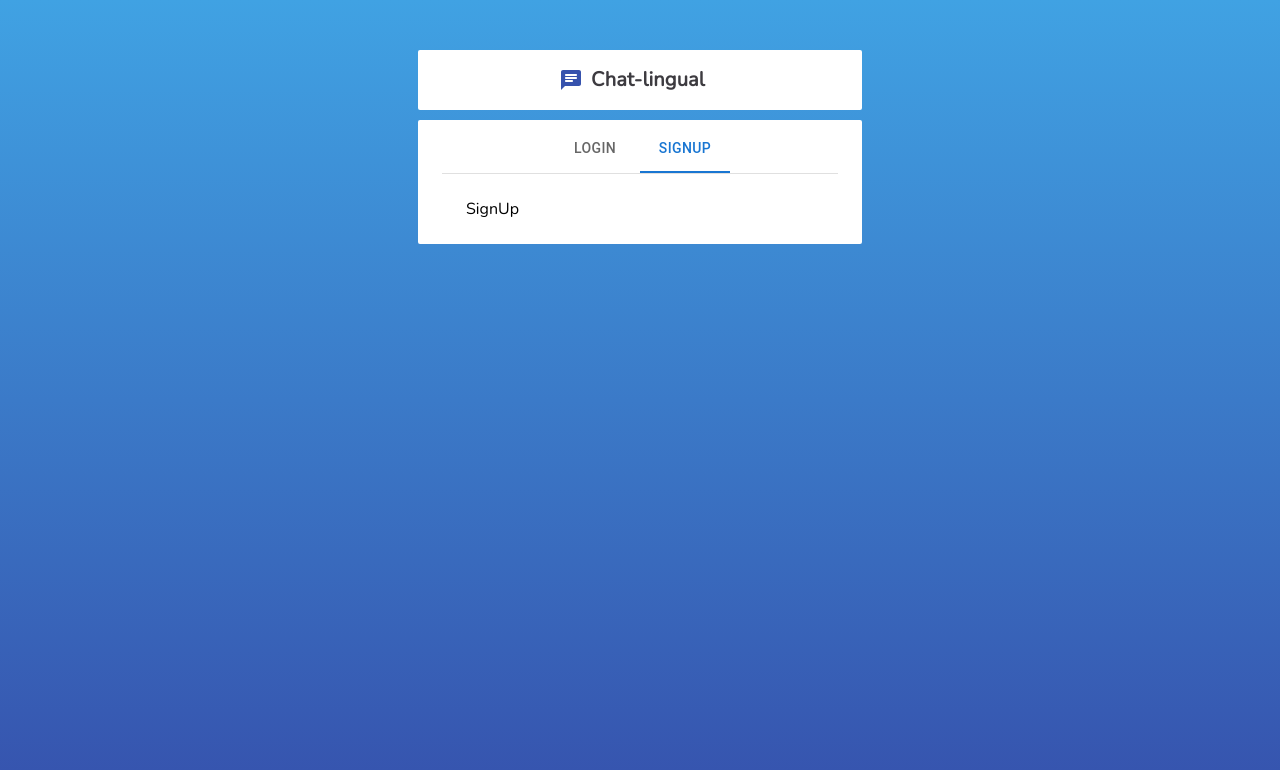
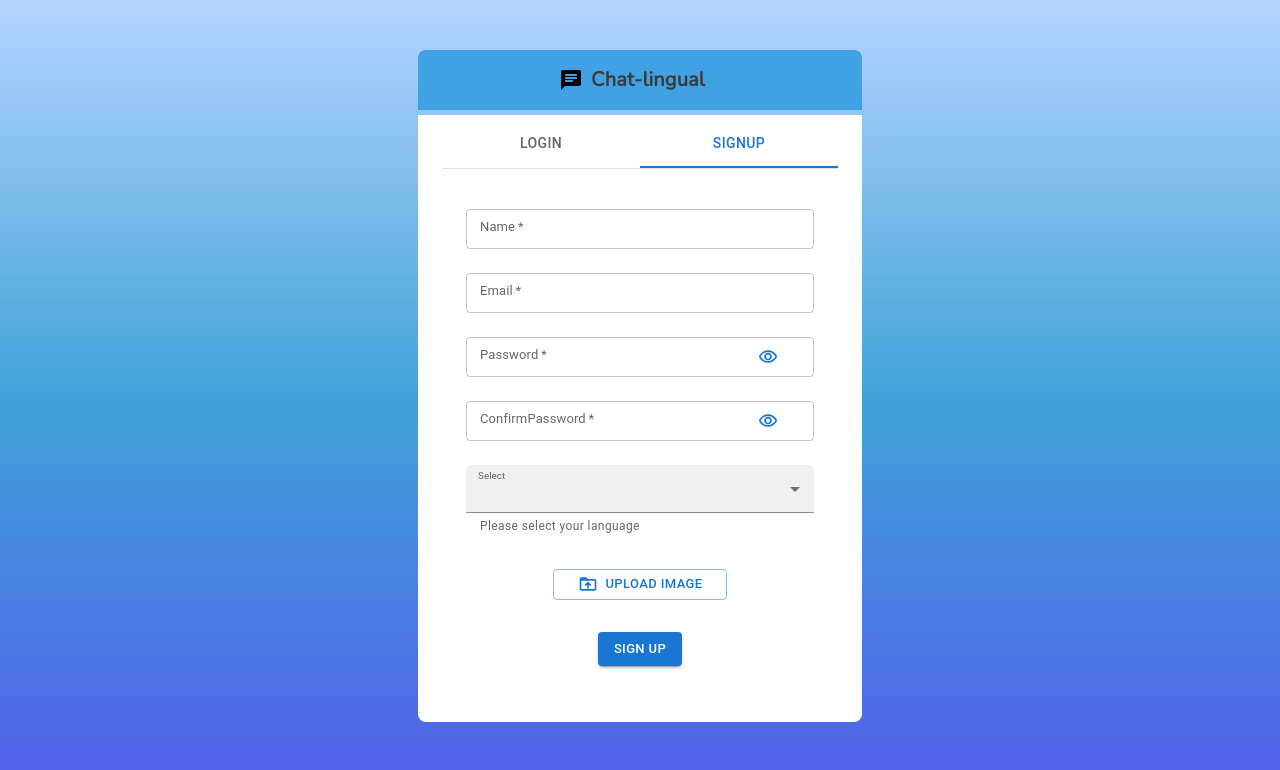
Before and after one commit to kareenabhade/Chat-lingual, a React (Create React App) app in the folder frontend/: page / in a window 1280 px wide. Both pictures are taken after a click on the tab "SIGNUP". Shown: the top 770 px of the page. Built offline with nearby package versions, Linux system fonts and the light colour scheme.

Commit message:
Homepage ui

```diff
--- a/frontend/public/index.html
+++ b/frontend/public/index.html
@@ -2,14 +2,12 @@
 <html lang="en">
   <head>
     <meta charset="utf-8" />
-    <link rel="icon" href="%PUBLIC_URL%/favicon.ico" />
     <meta name="viewport" content="width=device-width, initial-scale=1" />
     <meta name="theme-color" content="#000000" />
     <meta
       name="description"
       content="Web site created using create-react-app"
     />
-    <link rel="apple-touch-icon" href="%PUBLIC_URL%/logo192.png" />
     <!--
       manifest.json provides metadata used when your web app is installed on a
       user's mobile device or desktop. See https://developers.google.com/web/fundamentals/web-app-manifest/
@@ -24,7 +22,9 @@
       work correctly both with client-side routing and a non-root public URL.
       Learn how to configure a non-root public URL by running `npm run build`.
     -->
-    <title>React App</title>
+    <link rel="icon" type="image/png" href="./favicon.png">
+
+    <title>Chat-lingual</title>
   </head>
   <body>
     <noscript>You need to enable JavaScript to run this app.</noscript>
--- /dev/null
+++ b/frontend/src/Components/Authentication/Login.jsx
@@ -0,0 +1,64 @@
+import React,{useState} from 'react'
+import TextField from '@mui/material/TextField';
+import Stack from '@mui/material/Stack';
+import VisibilityOutlinedIcon from '@mui/icons-material/VisibilityOutlined';
+import VisibilityOffOutlinedIcon from '@mui/icons-material/VisibilityOffOutlined';
+import { FormControl,
+        InputAdornment,
+        Button } from '@mui/material';
+
+const Login = () => {
+    const [email, setEmail] = useState('');
+    const [password, setPassword] = useState('');
+    const [showPassword,setShowPassword] =  useState(false);
+  return (
+    <Stack spacing={2}>
+
+        <FormControl sx={{justifyContent:"center",
+                          alignItems:"center",
+                          display:"flex",
+                        }}>
+
+        <TextField
+          label="Email"
+          value={email}
+          onChange={(e) => setEmail(e.target.value)}
+          fullWidth
+          margin="normal"
+          size='small'
+          required
+          InputLabelProps={{style: {fontSize:"small"}}}
+        />
+
+
+        <TextField
+          label="Password"
+          value={password}
+          type={!showPassword?'password':'text'}
+          onChange={(e) => setPassword(e.target.value)}
+          fullWidth
+          margin="normal"
+          size='small'
+          required
+          InputLabelProps={{style: {fontSize:"small"}}}
+          InputProps={{
+           endAdornment: (
+            <InputAdornment position="end">
+             <Button onClick={()=>setShowPassword(!showPassword)}>
+                {!showPassword?<VisibilityOutlinedIcon  fontSize='small'/>:<VisibilityOffOutlinedIcon  fontSize='small'/>}
+            </Button>
+            </InputAdornment>
+          ),
+          }}
+        />
+
+        <Button size='medium' variant="contained" color="primary" type="submit" sx={{m:4, fontSize:'small'}}>
+          Login
+        </Button>
+        </FormControl>
+
+   </Stack>
+  )
+}
+
+export default Login
--- /dev/null
+++ b/frontend/src/Components/Authentication/SignUp.jsx
@@ -0,0 +1,147 @@
+import React,{useState} from 'react';
+import TextField from '@mui/material/TextField';
+import Stack from '@mui/material/Stack';
+import VisibilityOutlinedIcon from '@mui/icons-material/VisibilityOutlined';
+import VisibilityOffOutlinedIcon from '@mui/icons-material/VisibilityOffOutlined';
+import DriveFolderUploadIcon from '@mui/icons-material/DriveFolderUpload';
+import MenuItem from '@mui/material/MenuItem';
+import { languages } from './languageData';
+
+import { FormControl,
+        InputAdornment,
+        Button } from '@mui/material';
+
+
+
+
+const SignUp = () => {
+  const [name, setName] = useState('');
+  const [email, setEmail] = useState('');
+  const [password, setPassword] = useState('');
+  const [confirmPassword, setConfirmPassword] = useState('');
+  const [showPassword,setShowPassword] =  useState(false);
+  const [showConfirmPassword,setShowConfirmPassword] =  useState(false);
+  const [language, setLanguage] = useState("English");
+  const [pic,setpic] = useState();
+
+  function handleSubmit(){
+
+  }
+
+  function postDetails(pics){
+
+  }
+
+  return (
+    <Stack spacing={2} >
+
+      <FormControl sx={{
+            justifyContent:"center",
+            alignItems:"center",
+            display:"flex",
+           }}>
+
+        <TextField
+          label="Name"
+          value={name}
+          onChange={(e) => setName(e.target.value)}
+          fullWidth
+          margin='normal'
+          size='small'
+          variant="outlined"
+          required
+          InputLabelProps={{style: {fontSize:"small"}}}
+          />
+
+        <TextField
+          label="Email"
+          value={email}
+          onChange={(e) => setEmail(e.target.value)}
+          fullWidth
+          margin="normal"
+          size='small'
+          required
+          InputLabelProps={{style: {fontSize:"small"}}}
+        />
+
+
+        <TextField
+          label="Password"
+          value={password}
+          type={!showPassword?'password':'text'}
+          onChange={(e) => setPassword(e.target.value)}
+          fullWidth
+          margin="normal"
+          size='small'
+          required
+          InputLabelProps={{style: {fontSize:"small"}}}
+          InputProps={{
+           endAdornment: (
+            <InputAdornment position="end">
+             <Button onClick={()=>setShowPassword(!showPassword)}>
+                {!showPassword?<VisibilityOutlinedIcon  fontSize='small'/>:<VisibilityOffOutlinedIcon  fontSize='small'/>}
+            </Button>
+            </InputAdornment>
+          ),
+          }}
+        />
+
+        <TextField
+          label="ConfirmPassword"
+          value={confirmPassword}
+          type={!showConfirmPassword?'password':'text'}
+          onChange={(e) => setConfirmPassword(e.target.value)}
+          fullWidth
+          margin="normal"
+          size='small'
+          required
+          InputLabelProps={{style: {fontSize:"small"}}}
+          InputProps={{
+           endAdornment: (
+            <InputAdornment position="end">
+             <Button onClick={()=>{setShowConfirmPassword(!showConfirmPassword)}}>
+                {!showConfirmPassword?<VisibilityOutlinedIcon fontSize='small'/>:<VisibilityOffOutlinedIcon fontSize='small'/>}
+            </Button>
+            </InputAdornment>
+          ),
+          }}
+        />
+
+
+        <TextField
+          id="language"
+          select
+          label="Select"
+          defaultValue="English"
+          helperText="Please select your language"
+          variant="filled"
+          fullWidth
+          size='small'
+          sx={{m:2}}
+          InputLabelProps={{style: {fontSize:"small"}}}
+        >
+          {languages.map((language,index) => (
+            <MenuItem key={index} value={language.language_name} onChange={(e)=>setLanguage(e.target.value)}>
+              {language.language_name}
+            </MenuItem>
+          ))}
+        </TextField>
+
+
+           <Button variant="outlined" color="primary" component="label" size='small' sx={{width:"50%",marginTop:2, fontSize:"small"}}>
+            <DriveFolderUploadIcon fontSize='small' sx={{mr:1}}/>
+             Upload Image
+             <input type="file" accept="image/*" onChange={(e)=>postDetails(e.target.files[0])} hidden />
+            </Button>
+
+
+
+        <Button size='medium' variant="contained" color="primary" type="submit" sx={{m:4, fontSize:'small'}}>
+          Sign Up
+        </Button>
+        </FormControl>
+      </Stack>
+  )
+}
+
+export default SignUp
--- /dev/null
+++ b/frontend/src/Components/Authentication/languageData.js
@@ -0,0 +1,77 @@
+export const languages = [
+    {
+        "language_name": "Haitian Creole"
+    },
+    {
+        "language_name": "Malayalam"
+    },
+    {
+        "language_name": "Finnish"
+    },
+    {
+        "language_name": "Zulu"
+    },
+    {
+        "language_name": "Yiddish"
+    },
+    {
+        "language_name": "Mongolian"
+    },
+    {
+        "language_name": "New Zealand Sign Language"
+    },
+    {
+        "language_name": "Latvian"
+    },
+    {
+        "language_name": "Kashmiri"
+    },
+    {
+        "language_name": "Thai"
+    },
+    {
+        "language_name": "Luxembourgish"
+    },
+    {
+        "language_name": "Papiamento"
+    },
+    {
+        "language_name": "Mongolian"
+    },
+    {
+        "language_name": "Belarusian"
+    },
+    {
+        "language_name": "Japanese"
+    },
+    {
+        "language_name": "German"
+    },
+    {
+        "language_name": "Zulu"
+    },
+    {
+        "language_name": "Malagasy"
+    },
+    {
+        "language_name": "Kazakh"
+    },
+    {
+        "language_name": "Kannada"
+    },
+    {
+        "language_name": "Spanish"
+    },
+    {
+        "language_name": "Gagauz"
+    },
+    {
+        "language_name": "Zulu"
+    },
+    {
+        "language_name": "West Frisian"
+    },
+    {
+        "language_name": "Tetum"
+    }
+]
--- a/frontend/src/index.css
+++ b/frontend/src/index.css
@@ -3,7 +3,7 @@ body{
     font-family: 'Nunito', sans-serif;
     margin:0px;
     padding: 0px;
-    background-image: linear-gradient(#40A2E3, #3652AD);
+    background-image: linear-gradient(#B4D4FF, #40A2D8,#525CEB);
     /* background-image: url("./background chat.png");
     background-size: cover; */
 }
--- a/frontend/src/pages/HomePage.jsx
+++ b/frontend/src/pages/HomePage.jsx
@@ -7,16 +7,17 @@ export const HomePage = () => {
 
   return (<>
     <Container maxWidth='xs'
-    sx={{backgroundColor:'white',
+    sx={{backgroundColor:'#40A2E3', p:3,
             height:'60px',
             display:'flex',
             justifyContent:'center',
             alignItems:'center',
             color:'black',
-            borderRadius:"2px",
+            borderTopLeftRadius:"8px",
+            borderTopRightRadius:"8px",
             marginTop:"50px"
             }}>
-      <ChatRoundedIcon sx={{mr:1, color:"#3652AD"}}/>
+      <ChatRoundedIcon sx={{mr:1, color:"black"}}/>
       <Typography
             variant="h6"
             sx={{
--- a/frontend/src/pages/Hometab.jsx
+++ b/frontend/src/pages/Hometab.jsx
@@ -5,6 +5,9 @@ import Tab from '@mui/material/Tab';
 import TabContext from '@mui/lab/TabContext';
 import TabList from '@mui/lab/TabList';
 import TabPanel from '@mui/lab/TabPanel';
+import Login from '../Components/Authentication/Login';
+import SignUp from '../Components/Authentication/SignUp';
+
 
 export default function Hometab() {
   const [value, setValue] = React.useState('1');
@@ -20,23 +23,25 @@ export default function Hometab() {
             justifyContent:'center',
             alignItems:'center',
             color:'black',
-            borderRadius:"2px",
-            marginTop:"10px",
-            fontFamily:"Nunito"
+            marginTop:"5px",
+            fontFamily:"Nunito",
+            borderBottomLeftRadius:"8px",
+            borderBottomRightRadius:"8px",
     }}>
     <Box sx={{ width: '100%',marginTop:"5px"}}>
       <TabContext value={value}>
         <Box sx={{ borderBottom: 1, borderColor: 'divider',
-                  display:'flex',
-                  justifyContent:'center',
-                  alignItems:'center',  }}>
+                  // display:'flex',
+                  // justifyContent:'center',
+                  // alignItems:'center',
+                    }}>
           <TabList onChange={handleChange} aria-label="lab API tabs example" >
-            <Tab label="Login" value="1" />
-            <Tab label="SignUp" value="2" />
+            <Tab sx={{width:"50%"}} label="Login" value="1" />
+            <Tab sx={{width:"50%"}} label="SignUp" value="2" />
           </TabList>
         </Box>
-        <TabPanel value="1">Login</TabPanel>
-        <TabPanel value="2">SignUp</TabPanel>
+        <TabPanel value="1"><Login /></TabPanel>
+        <TabPanel value="2"><SignUp /></TabPanel>
       </TabContext>
     </Box>
     </Container>
```
Also changed, not shown: frontend/public/favicon.png (added), frontend/public/manifest.json, 1 other file (tests, documents, lock files or other folders).
